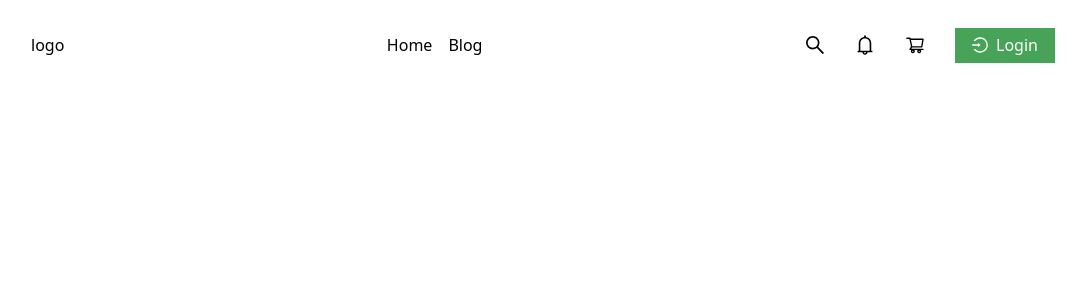
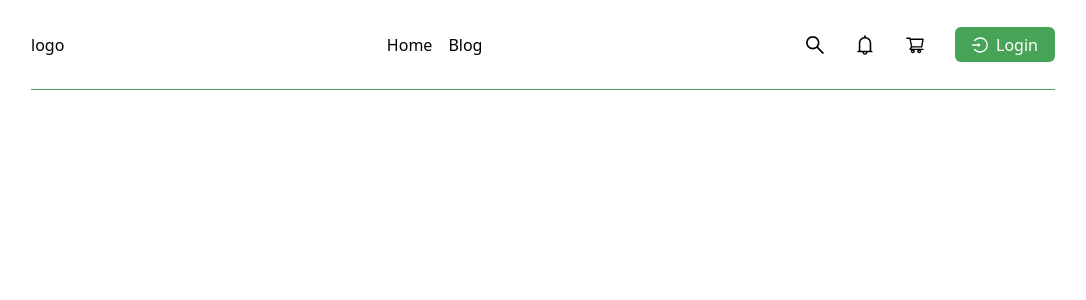
Before and after one commit to abdulvokhid1/intern_project, a React (Create React App) app: page / in a window 1280 px wide. Shown: the top 300 px of the page, without its empty margins (97-1183 px from the left). Built offline with nearby package versions, Linux system fonts and the light colour scheme.

Commit message:
UI:navbar

```diff
--- a/src/components/Navbar/index.tsx
+++ b/src/components/Navbar/index.tsx
@@ -9,7 +9,7 @@ import {
 const Navbar: FC = () => {
   const icon_style: string = "cursor-pointer text-[20px]";
   return (
-    <div className="w-[80%] m-auto flex justify-between items-center h-[90px]">
+    <div className="w-[80%] m-auto flex justify-between items-center h-[90px] border-b border-[#46A358]">
       <div>
         <img />
         <h3>logo</h3>
@@ -22,7 +22,7 @@ const Navbar: FC = () => {
         <SearchOutlined className={`${icon_style}`} />
         <BellOutlined className={`${icon_style}`} />
         <ShoppingCartOutlined className={`${icon_style}`} />
-        <button className="text-white w-[100px] h-[35px] bg-[#46A358] flex justify-center items-center gap-2">
+        <button className="text-white w-[100px] h-[35px] bg-[#46A358] flex justify-center items-center gap-2 rounded-md">
           <LoginOutlined />
           Login
         </button>
```
